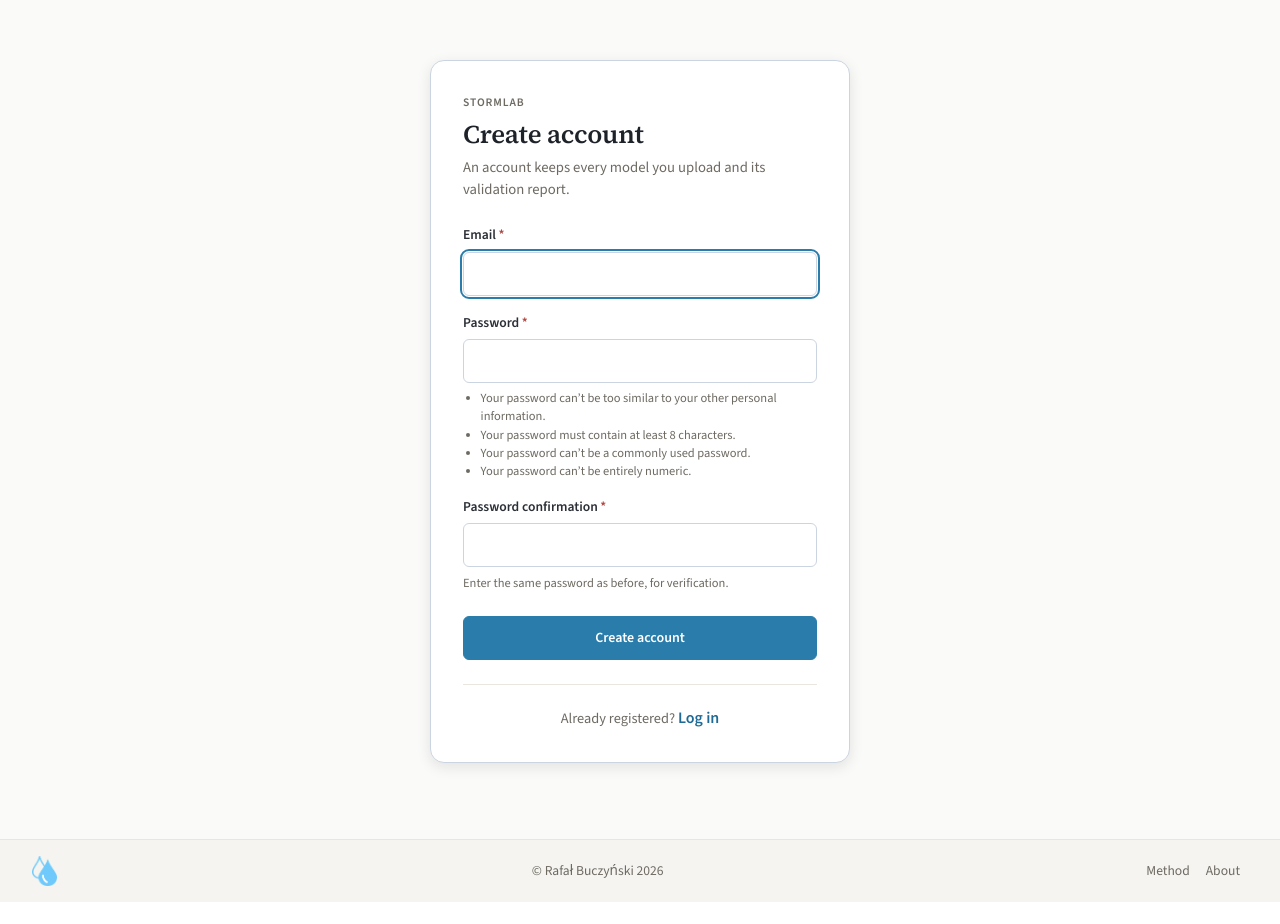
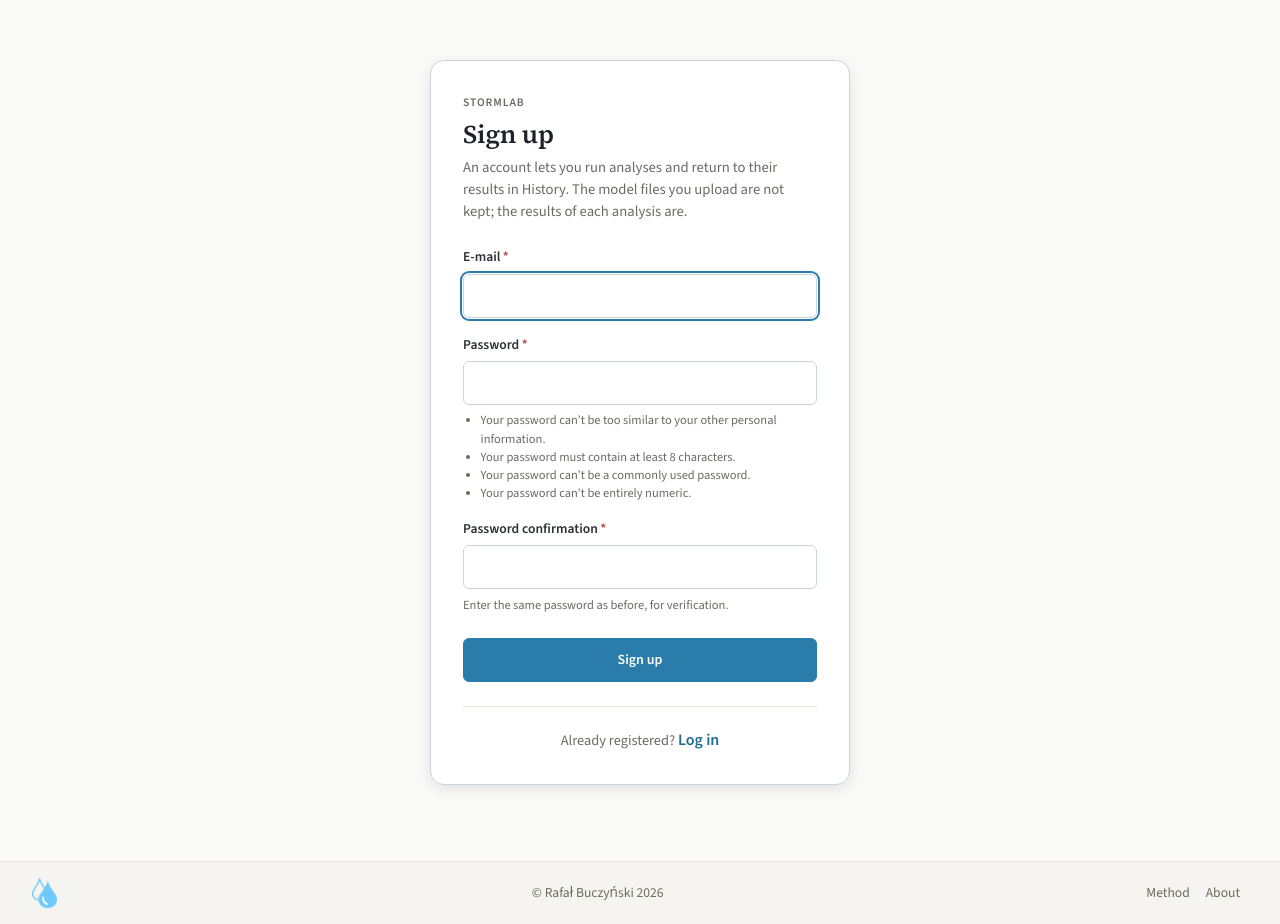
Before and after one commit to BuczynskiRafal/stormlab, a Django app: page /accounts/register/ in a window 1280 px wide. Shown: the part 72-996 px from the top of the page. Before the commit the page ends 974 px from the top, so only its background shows below. Run offline with Django 5.2, Linux system fonts and the light colour scheme; some libraries are stand-ins or nearby versions.

Commit message:
fix(auth): explain why the login page appears and fix the auth fields
A logged-out visitor who clicked Analysis or History in the navigation
landed on a login card that did not say why. The e-mail field was a
type=text input without autocomplete hints, a taken address answered
"User with this Email already exists.", and the sign-up page promised
that "an account keeps every model you upload", which is false: uploads
are analysed from a temporary copy and deleted, only results are kept.

- The navigation keeps both links (History is the way back to earlier
  results, so hiding it would hide the feature); LoginView reads
  ?next= and says "Log in to run an analysis." or "Log in to see the
  analyses you have run." Unsafe or unknown targets get the general
  sentence.
- The login field is type=email with autocomplete="username"; sign-up
  fields carry email/new-password hints; labels read "E-mail".
- Plain sentences for a taken address and a wrong password.
- Sign-up says what is true and greets the new account after redirect.
- "Sign up" on the page as in the header.

```diff
--- a/app/accounts/forms.py
+++ b/app/accounts/forms.py
@@ -1,6 +1,6 @@
 from django import forms
 from django.contrib.auth import get_user_model
-from django.contrib.auth.forms import UserCreationForm
+from django.contrib.auth.forms import AuthenticationForm, UserCreationForm
 
 User = get_user_model()
 
@@ -36,18 +36,33 @@ class UserAvatarForm(forms.ModelForm):
         return avatar
 
 
+class EmailAuthenticationForm(AuthenticationForm):
+    """The login form with an e-mail field: ``type=email`` and the autocomplete hints password managers read."""
+
+    username = forms.EmailField(
+        label="E-mail",
+        widget=forms.EmailInput(attrs={"autofocus": True, "autocomplete": "username", "autocapitalize": "none"}),
+    )
+
+    error_messages = {
+        **AuthenticationForm.error_messages,
+        "invalid_login": "The e-mail address and password do not match an account.",
+    }
+
+    def __init__(self, request=None, *args, **kwargs):
+        super().__init__(request, *args, **kwargs)
+        # AuthenticationForm.__init__ resets the label from USERNAME_FIELD ("Email").
+        self.fields["username"].label = "E-mail"
+
+
 class CustomUserCreationForm(UserCreationForm):
     class Meta(UserCreationForm.Meta):
         model = get_user_model()
         fields = [
             "email",
         ]
-
-    def __init__(self, *args, **kwargs):
-        super(CustomUserCreationForm, self).__init__(*args, **kwargs)
-
-    def save(self, commit=True):
-        user = super().save(commit=False)
-        if commit:
-            user.save()
-        return user
+        labels = {"email": "E-mail"}
+        widgets = {"email": forms.EmailInput(attrs={"autocomplete": "email", "autocapitalize": "none", "autofocus": True})}
+        error_messages = {
+            "email": {"unique": "An account with this e-mail address already exists. Log in instead, or use another address."},
+        }
--- a/app/accounts/templates/registration/login.html
+++ b/app/accounts/templates/registration/login.html
@@ -8,7 +8,8 @@
         <div class="auth-card">
             <p class="auth-kicker">StormLab</p>
             <h1 class="auth-title">Log in</h1>
-            <p class="auth-lede">Sign in to run an analysis and to reach your saved sessions.</p>
+            {# LoginView sets the lede from ?next=: a visitor sent here from Analysis or History reads why. #}
+            <p class="auth-lede">{{ login_lede }}</p>
 
             {# The form posts back to the current URL, so an incoming ?next= survives the round trip. #}
             <form method="post">
@@ -18,7 +19,7 @@
                 <button type="submit" class="btn btn-primary auth-submit">Log in</button>
             </form>
 
-            {% if registration_open %}<p class="auth-alt">No account yet? <a href="{% url 'accounts:register' %}">Create account</a></p>{% endif %}
+            {% if registration_open %}<p class="auth-alt">No account yet? <a href="{% url 'accounts:register' %}">Sign up</a></p>{% endif %}
         </div>
     </div>
 {% endblock %}
--- a/app/accounts/templates/registration/register.html
+++ b/app/accounts/templates/registration/register.html
@@ -7,14 +7,15 @@
     <div class="auth-shell">
         <div class="auth-card">
             <p class="auth-kicker">StormLab</p>
-            <h1 class="auth-title">Create account</h1>
-            <p class="auth-lede">An account keeps every model you upload and its validation report.</p>
+            <h1 class="auth-title">Sign up</h1>
+            {# Uploaded .inp files are analysed from a temporary copy and deleted; only the results are stored. #}
+            <p class="auth-lede">An account lets you run analyses and return to their results in History. The model files you upload are not kept; the results of each analysis are.</p>
 
             <form method="post">
                 {% csrf_token %}
                 {# The crispy filter renders form.non_field_errors as .alert.alert-danger above the fields. #}
                 {{ form|crispy }}
-                <button type="submit" class="btn btn-primary auth-submit">Create account</button>
+                <button type="submit" class="btn btn-primary auth-submit">Sign up</button>
             </form>
 
             <p class="auth-alt">Already registered? <a href="{% url 'accounts:login' %}">Log in</a></p>
--- a/app/accounts/urls.py
+++ b/app/accounts/urls.py
@@ -1,4 +1,3 @@
-from django.contrib.auth import views as auth_views
 from django.urls import path
 
 from accounts import views
@@ -6,7 +5,7 @@ from accounts import views
 app_name = "accounts"
 
 urlpatterns = [
-    path("login/", auth_views.LoginView.as_view(template_name="registration/login.html", success_url="/"), name="login"),
+    path("login/", views.LoginView.as_view(), name="login"),
     path("logout/", views.LogoutView.as_view(), name="logout"),
     path("register/", views.register, name="register"),
     path("user/profile/", views.user_profile, name="user_profile"),
--- a/app/accounts/views.py
+++ b/app/accounts/views.py
@@ -6,8 +6,9 @@ from django.contrib.auth.decorators import login_required
 from django.contrib.auth.forms import PasswordChangeForm
 from django.http import Http404
 from django.shortcuts import redirect, render
+from django.urls import Resolver404, resolve
 
-from accounts.forms import CustomUserCreationForm, UserAvatarForm, UserForm, UserProfileForm
+from accounts.forms import CustomUserCreationForm, EmailAuthenticationForm, UserAvatarForm, UserForm, UserProfileForm
 
 User = get_user_model()
 
@@ -20,10 +21,44 @@ def register(request):
         if form.is_valid():
             user = form.save()
             login(request, user)
+            messages.success(request, "Your account is ready. Run your first analysis from the Analysis page.")
             return redirect("/")
     else:
         form = CustomUserCreationForm()
     return render(request, "registration/register.html", {"form": form})
+
+
+# Why the login page was shown, by the URL name of the page that sent the visitor here.
+LOGIN_REASONS = {
+    "analysis": "Log in to run an analysis.",
+    "analysis_results": "Log in to open the results of your analysis.",
+    "conduit_detail": "Log in to open the results of your analysis.",
+    "history": "Log in to see the analyses you have run.",
+}
+DEFAULT_LOGIN_LEDE = "Log in to run an analysis and to return to its results later."
+
+
+class LoginView(auth_views.LoginView):
+    """The login card; when ``next`` names a page behind the login, the lede says why the visitor is here."""
+
+    template_name = "registration/login.html"
+    authentication_form = EmailAuthenticationForm
+
+    def get_context_data(self, **kwargs):
+        context = super().get_context_data(**kwargs)
+        context["login_lede"] = self.login_reason() or DEFAULT_LOGIN_LEDE
+        return context
+
+    def login_reason(self) -> str | None:
+        # get_redirect_url() returns "" for an unsafe or missing ``next``.
+        target = self.get_redirect_url()
+        if not target:
+            return None
+        try:
+            match = resolve(target.split("?", 1)[0])
+        except Resolver404:
+            return None
+        return LOGIN_REASONS.get(match.url_name) if match.namespace == "sa" else None
 
 
 class LogoutView(auth_views.LogoutView):
```
Also changed, not shown: app/accounts/tests.py (+80 -0 lines).
